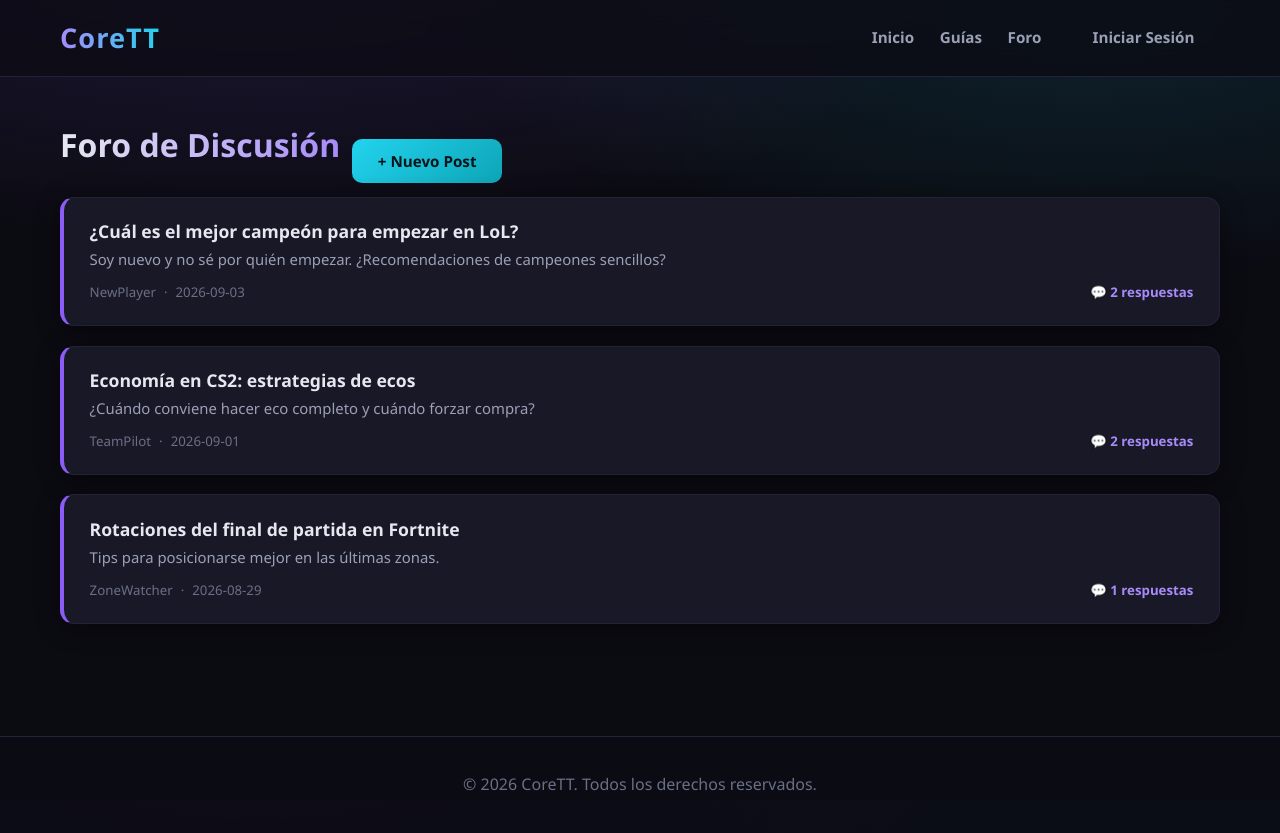
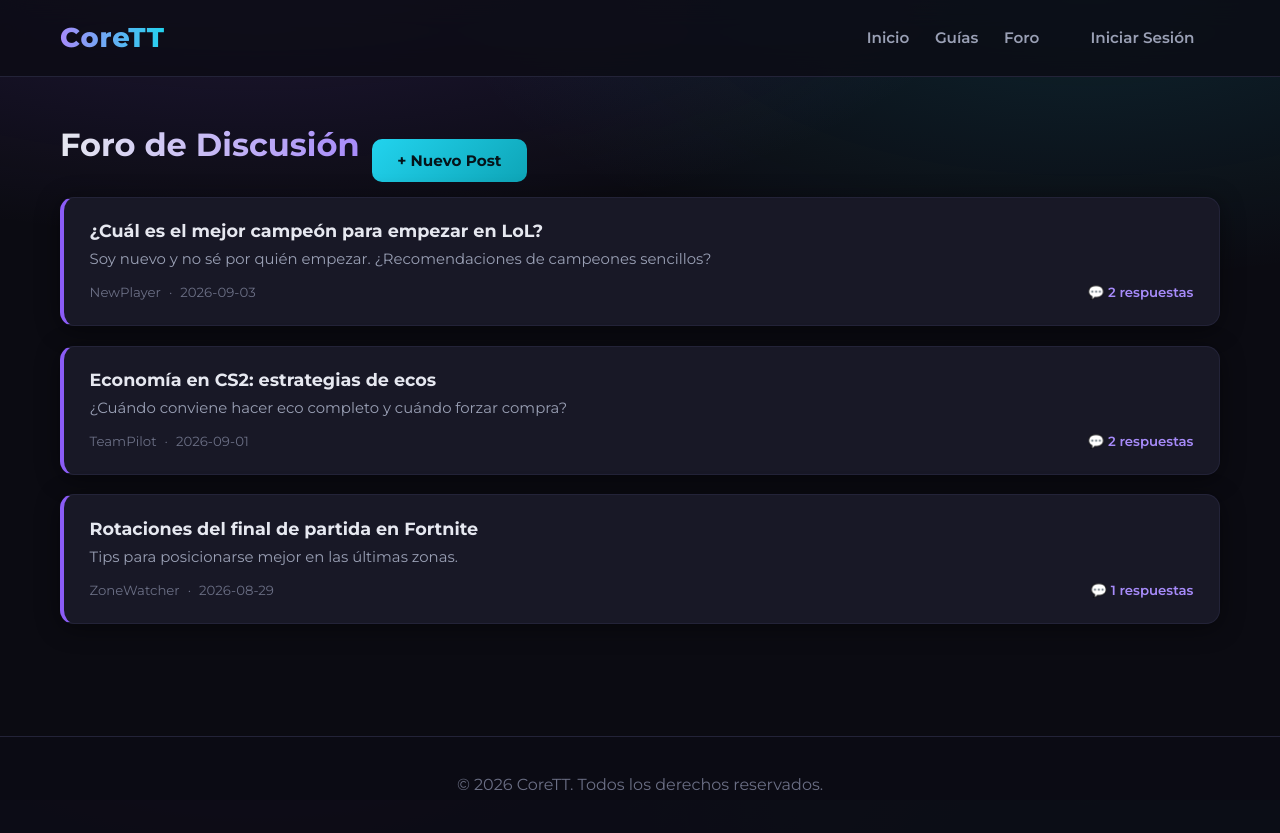
Before and after one commit to danteiglesias/CoreTT, a PHP site: page /pages/forum.html in a window 1280 px wide. Run offline with PHP 8.4, Linux system fonts and the light colour scheme.

Commit message:
Se cambio la fuente por Montserrat

```diff
--- a/frontend/css/style.css
+++ b/frontend/css/style.css
@@ -34,7 +34,7 @@
     --radius-sm: 8px;
     --shadow: 0 4px 24px rgba(0, 0, 0, 0.45);
     --shadow-lg: 0 12px 40px rgba(0, 0, 0, 0.55);
-    --font: 'Segoe UI', system-ui, -apple-system, 'Helvetica Neue', Arial, sans-serif;
+    --font: 'Montserrat', 'Segoe UI', system-ui, -apple-system, 'Helvetica Neue', Arial, sans-serif;
 }
 
 html {
--- a/frontend/index.html
+++ b/frontend/index.html
@@ -1,10 +1,10 @@
 <!DOCTYPE html>
 <html lang="es">
 <head>
+    <meta charset="UTF-8">
     <link rel="preconnect" href="https://fonts.googleapis.com">
     <link rel="preconnect" href="https://fonts.gstatic.com" crossorigin>
     <link href="https://fonts.googleapis.com/css2?family=Montserrat:ital,wght@0,100..900;1,100..900&display=swap" rel="stylesheet">
-    <meta charset="UTF-8">
     <meta name="viewport" content="width=device-width, initial-scale=1.0">
     <title>CoreTT - Plataforma de Guías de Videojuegos</title>
     <link rel="stylesheet" href="css/style.css">
--- a/frontend/pages/admin.html
+++ b/frontend/pages/admin.html
@@ -3,6 +3,9 @@
 <head>
     <meta charset="UTF-8">
     <meta name="viewport" content="width=device-width, initial-scale=1.0">
+    <link rel="preconnect" href="https://fonts.googleapis.com">
+    <link rel="preconnect" href="https://fonts.gstatic.com" crossorigin>
+    <link href="https://fonts.googleapis.com/css2?family=Montserrat:ital,wght@0,100..900;1,100..900&display=swap" rel="stylesheet">
     <title>CoreTT - Administración</title>
     <link rel="stylesheet" href="../css/style.css">
     <link rel="stylesheet" href="../css/responsive.css">
--- a/frontend/pages/forum.html
+++ b/frontend/pages/forum.html
@@ -3,6 +3,9 @@
 <head>
     <meta charset="UTF-8">
     <meta name="viewport" content="width=device-width, initial-scale=1.0">
+    <link rel="preconnect" href="https://fonts.googleapis.com">
+    <link rel="preconnect" href="https://fonts.gstatic.com" crossorigin>
+    <link href="https://fonts.googleapis.com/css2?family=Montserrat:ital,wght@0,100..900;1,100..900&display=swap" rel="stylesheet">
     <title>CoreTT - Foro</title>
     <link rel="stylesheet" href="../css/style.css">
     <link rel="stylesheet" href="../css/responsive.css">
--- a/frontend/pages/guides.html
+++ b/frontend/pages/guides.html
@@ -3,6 +3,9 @@
 <head>
     <meta charset="UTF-8">
     <meta name="viewport" content="width=device-width, initial-scale=1.0">
+    <link rel="preconnect" href="https://fonts.googleapis.com">
+    <link rel="preconnect" href="https://fonts.gstatic.com" crossorigin>
+    <link href="https://fonts.googleapis.com/css2?family=Montserrat:ital,wght@0,100..900;1,100..900&display=swap" rel="stylesheet">
     <title>CoreTT - Guías</title>
     <link rel="stylesheet" href="../css/style.css">
     <link rel="stylesheet" href="../css/responsive.css">
--- a/frontend/pages/profile.html
+++ b/frontend/pages/profile.html
@@ -3,6 +3,9 @@
 <head>
     <meta charset="UTF-8">
     <meta name="viewport" content="width=device-width, initial-scale=1.0">
+    <link rel="preconnect" href="https://fonts.googleapis.com">
+    <link rel="preconnect" href="https://fonts.gstatic.com" crossorigin>
+    <link href="https://fonts.googleapis.com/css2?family=Montserrat:ital,wght@0,100..900;1,100..900&display=swap" rel="stylesheet">
     <title>CoreTT - Perfil</title>
     <link rel="stylesheet" href="../css/style.css">
     <link rel="stylesheet" href="../css/responsive.css">
```
